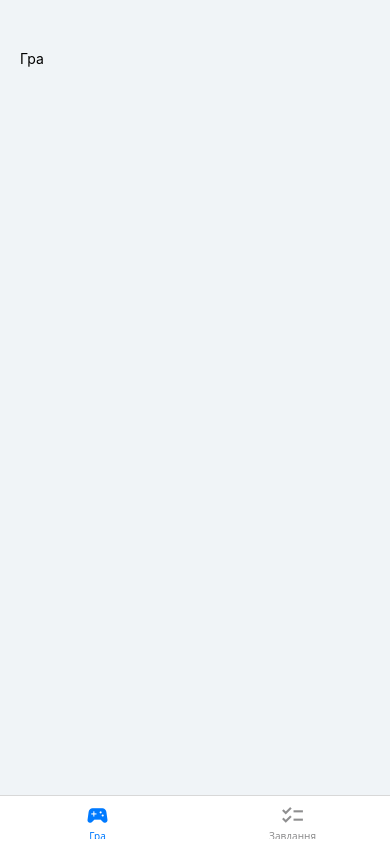
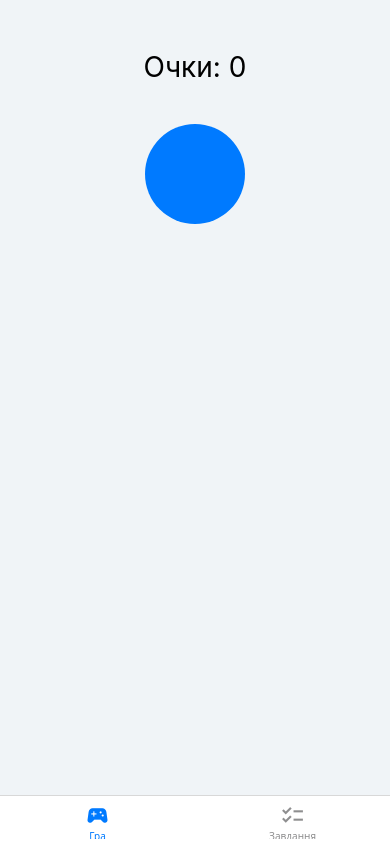
Before and after one commit to qwhuxs/MobileLabs32025, a React Native app: screen / in a window 390 px wide. Built offline with nearby package versions, Linux system fonts and the light colour scheme.

Commit message:
Третій комміт

```diff
--- a/App.js
+++ b/App.js
@@ -1,16 +1,75 @@
-import React from 'react';
-import { NavigationContainer } from '@react-navigation/native';
+import React, { useState, useRef } from 'react';
+import {
+  TapGestureHandler,
+  LongPressGestureHandler,
+  GestureHandlerRootView,
+} from 'react-native-gesture-handler';
+import {
+  NavigationContainer
+} from '@react-navigation/native';
 import { createBottomTabNavigator } from '@react-navigation/bottom-tabs';
-import { GestureHandlerRootView } from 'react-native-gesture-handler';
-import { View, Text, StyleSheet } from 'react-native';
+import {
+  View,
+  Text,
+  StyleSheet,
+  Animated,
+  Vibration,
+} from 'react-native';
 import MaterialIcons from 'react-native-vector-icons/MaterialIcons';
 
 const Tab = createBottomTabNavigator();
 
-function HomeScreen() {
+// GameScreen з tap, double tap, long press
+function GameScreen() {
+  const [score, setScore] = useState(0);
+  const pulse = useRef(new Animated.Value(1)).current;
+
+  const animatePulse = () => {
+    pulse.setValue(1);
+    Animated.sequence([
+      Animated.timing(pulse, { toValue: 1.2, duration: 100, useNativeDriver: true }),
+      Animated.timing(pulse, { toValue: 1, duration: 100, useNativeDriver: true }),
+    ]).start();
+  };
+
+  const handleTap = () => {
+    setScore(prev => prev + 1);
+    animatePulse();
+    Vibration.vibrate(30);
+  };
+
+  const handleDoubleTap = () => {
+    setScore(prev => prev + 2);
+    animatePulse();
+    Vibration.vibrate(50);
+  };
+
+  const handleLongPress = () => {
+    setScore(prev => prev + 5);
+    animatePulse();
+    Vibration.vibrate(200);
+  };
+
   return (
     <View style={styles.container}>
-      <Text>Гра</Text>
+      <Text style={{ fontSize: 28, textAlign: 'center' }}>Очки: {score}</Text>
+      <LongPressGestureHandler onActivated={handleLongPress} minDurationMs={3000}>
+        <TapGestureHandler onActivated={handleDoubleTap} numberOfTaps={2}>
+          <TapGestureHandler onActivated={handleTap}>
+            <Animated.View
+              style={{
+                width: 100,
+                height: 100,
+                borderRadius: 50,
+                backgroundColor: '#007aff',
+                alignSelf: 'center',
+                marginTop: 40,
+                transform: [{ scale: pulse }],
+              }}
+            />
+          </TapGestureHandler>
+        </TapGestureHandler>
+      </LongPressGestureHandler>
     </View>
   );
 }
@@ -30,7 +89,7 @@ export default function App() {
         <Tab.Navigator screenOptions={{ headerShown: false }}>
           <Tab.Screen
             name="Гра"
-            component={HomeScreen}
+            component={GameScreen}
             options={{
               tabBarIcon: ({ color, size }) => (
                 <MaterialIcons name="sports-esports" size={size} color={color} />
```
